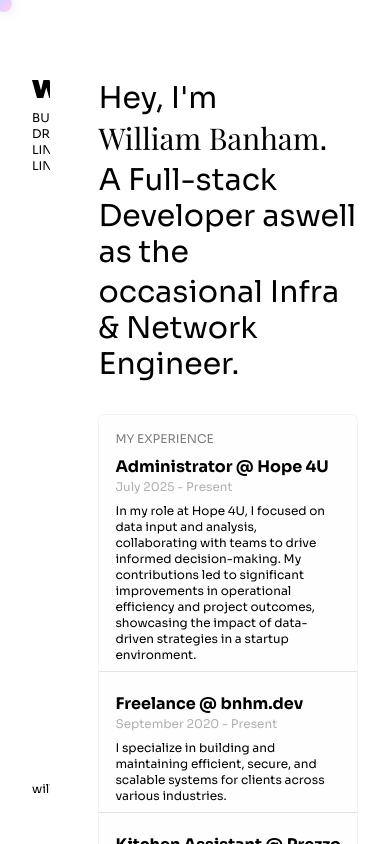
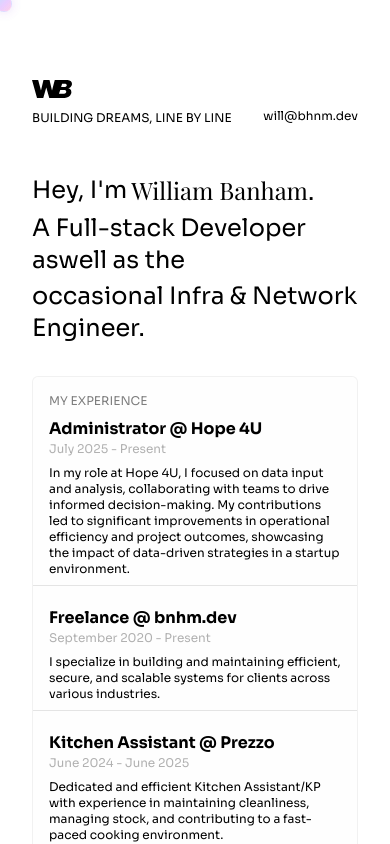
Before and after one commit to wrlliam/bnhm.dev, a Next.js app: page / in a window 390 px wide. Shown: the top 844 px of the page. Built offline with nearby package versions, Linux system fonts and the light colour scheme; some icons are missing; a web font is replaced by a local one.

Commit message:
feat: mobile responsive

```diff
--- a/src/components/Hero.tsx
+++ b/src/components/Hero.tsx
@@ -20,7 +20,7 @@ const generalVariants = {
 
 export default function Hero() {
   return (
-    <motion.h1 className="text-3xl flex flex-wrap gap-1">
+    <motion.h1 className=" text-2xl md:text-3xl flex flex-wrap gap-1">
       <motion.span
         variants={generalVariants}
         transition={{ delay: 2.6 }}
--- a/src/components/Loader.tsx
+++ b/src/components/Loader.tsx
@@ -84,7 +84,7 @@ export default function Loader(props: LoaderProps) {
         </motion.div>
       </motion.div>
 
-      <div className="mx-auto flex gap-[3rem] max-w-5xl px-[2rem] mt-[5rem]">
+      <div className="mx-auto flex md:flex-row flex-col gap-[3rem] max-w-5xl px-[2rem] mt-[5rem]">
         <NavigationBar />
         {props.children}
       </div>
--- a/src/components/NavigationBar.tsx
+++ b/src/components/NavigationBar.tsx
@@ -8,7 +8,7 @@ import { SiGithub, SiInstagram } from "@icons-pack/react-simple-icons";
 
 export default function NavigationBar() {
   return (
-    <motion.div className="h-[85vh] w-[8rem] items-start    flex flex-col justify-between overflow-hidden">
+    <motion.div className=" h-fit md:h-[85vh] w-full md:w-[8rem] items-start    flex md:flex-col justify-between overflow-hidden">
       <motion.div
         transition={{
           delay: 2.6,
```
